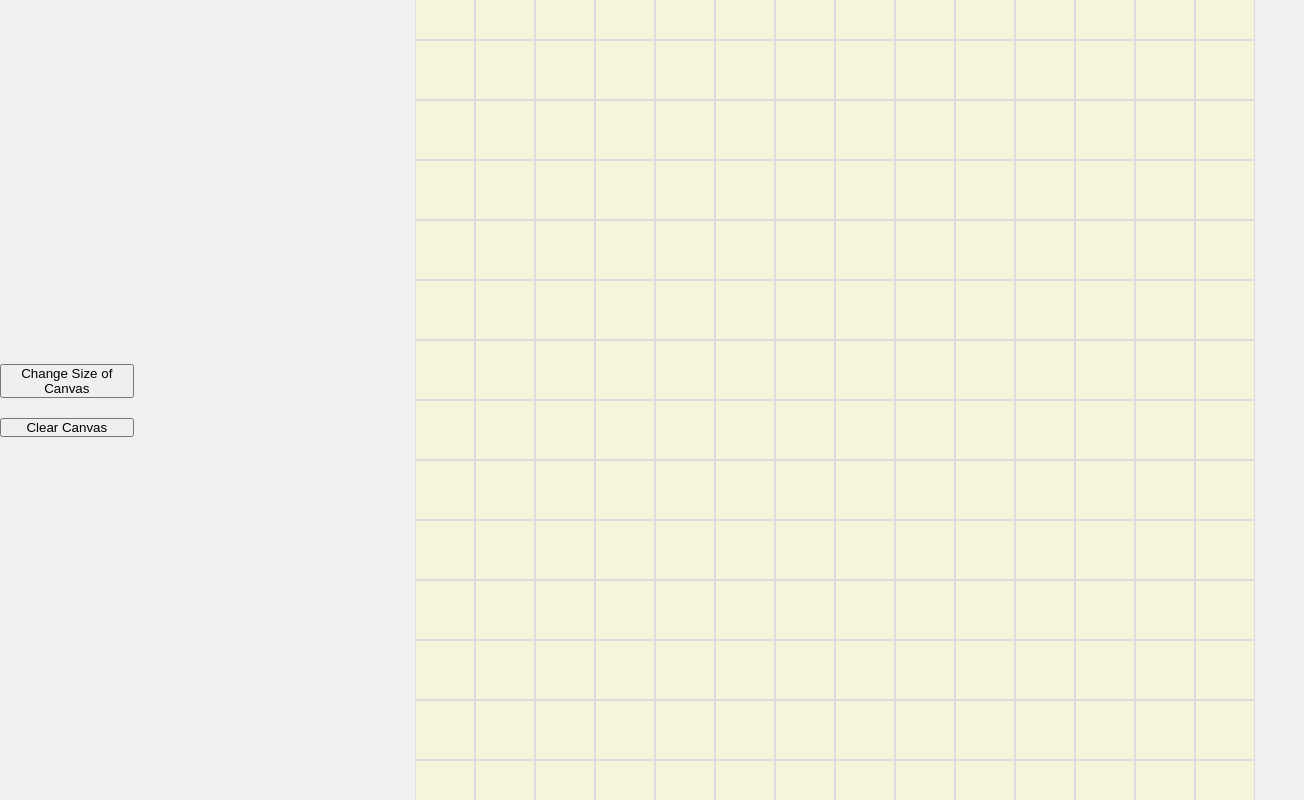
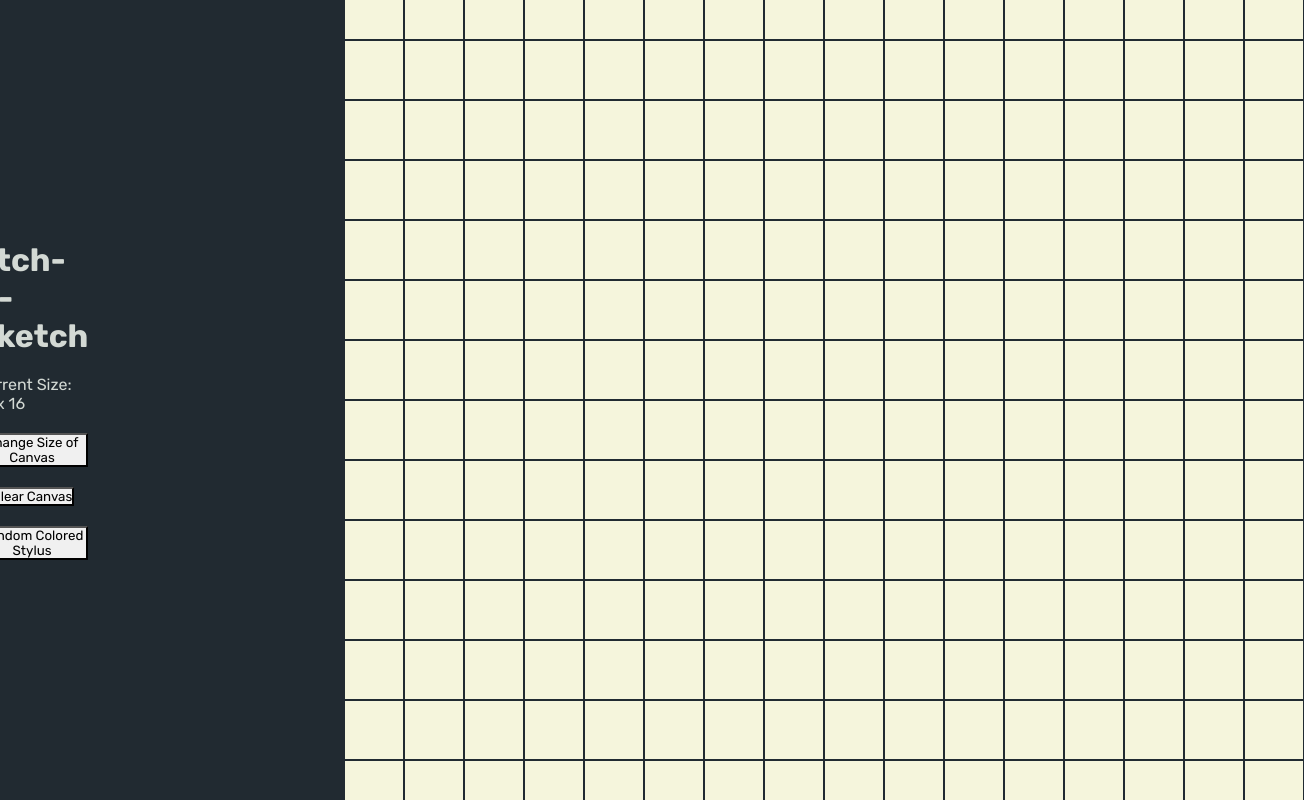
Before and after one commit to athervvidhate/etch-a-sketch, a plain HTML site: page index.html in a window 1280 px wide. Both pictures are taken after a click on the button "Clear Canvas". Shown: the top 800 px of the page, 1304 px wide, since content can reach past the window. Drawn offline with Linux system fonts and the light colour scheme.

Commit message:
added favicon and size label

```diff
--- a/index.html
+++ b/index.html
@@ -4,12 +4,18 @@
     <meta charset="UTF-8">
     <meta name="viewport" content="width=device-width, initial-scale=1.0">
     <title>Etch-A-Sketch</title>
+    <link rel="icon" type="image/x-icon" href="favicon.ico">
     <link rel="stylesheet" href="style.css">
-</head>
+    <link rel="preconnect" href="https://fonts.googleapis.com">
+    <link rel="preconnect" href="https://fonts.gstatic.com" crossorigin>
+    <link href="https://fonts.googleapis.com/css2?family=Rubik:ital,wght@0,300..900;1,300..900&display=swap" rel="stylesheet">
 <body>
     <div class="options">
-        <button id="change-size">Change Size of Canvas</button>
-        <button id="clear">Clear Canvas</button>
+        <h1>Etch-A-Sketch</h1>
+        <p id="size-label">Current Size: 16 x 16</p>
+        <button class ="button" id="change-size">Change Size of Canvas</button>
+        <button class ="button" id="clear">Clear Canvas</button>
+        <button class ="button" id="random">Random Colored Stylus</button>
     </div>
     <div class="container"></div>
 
--- a/script.js
+++ b/script.js
@@ -14,10 +14,14 @@ function createGrid(size) {
         });
     }
 }
+
 const body = document.querySelector("body");
 const container = document.querySelector(".container");
 const csButton = document.querySelector("#change-size");
 const clearButton = document.querySelector("#clear");
+const sizeLabel = document.querySelector("#size-label");
+const randomButton = document.querySelector("#random");
+let randomToggle = false;
 
 csButton.addEventListener("click", () => {
     let size = parseInt(prompt("What size would you like the canvas to be?"));
@@ -32,13 +36,28 @@ csButton.addEventListener("click", () => {
 
     container.innerHTML = "";
     createGrid(size);
+    sizeLabel.textContent = "Current Size: " + size + " x " + size;
 });
 
 clearButton.addEventListener("click", () => {
     const boxes = document.querySelectorAll(".grid-elem");
     boxes.forEach(box => {
         box.style.backgroundColor = "beige";
+    });
+});
 
+
+// removes anon function in addEventListener(), then replaces it
+randomButton.addEventListener("click", () => {
+    randomToggle = !randomToggle;
+    randomButton.classList.toggle("active");
+    const boxes = document.querySelectorAll(".grid-elem");
+    boxes.forEach(box => {
+        let newBox = box.cloneNode(true);
+        box.parentNode.replaceChild(newBox,box);
+        newBox.addEventListener("mouseover", () => {
+            newBox.style.backgroundColor = randomToggle ? '#' + Math.floor(Math.random() * 16777215).toString(16) : "black";
+        });
     });
 });
 
@@ -47,10 +66,9 @@ createGrid(16);
 /* TODO
     add ui
     add slider for canvas size
-    add size display ex: 64x64
-    rainbow color
+    add size display ex: 64x64 DONE
+    add random color stylus DONE
     background color changer
     pointer color changer
-    on clikc instead of hover?
-
+    on click instead of hover?
 */
--- a/style.css
+++ b/style.css
@@ -2,6 +2,7 @@
     box-sizing: border-box;
     margin: 0;
     padding: 0;
+    font-family:'Rubik', 'sans-serif';
 }
 
 body {
@@ -9,7 +10,8 @@ body {
     justify-content: center;
     align-items: center;
     height:100vh;
-    background-color: hsl(0, 0%, 94%);
+    background-color: #212A31;
+    color: #D3D9D4;
     gap:16em;
 }
 
@@ -20,17 +22,30 @@ body {
     align-items: center;
     width: 960px;
     height: 960px;
+    min-width: 960px;
 }
 
 .grid-elem {
     width:60px;
     height:60px;
-    background-color: beige;
-    border: 1px solid #ddd;
+    background-color: #D3D9D4;
+    border: 1px solid #212A31;
 }
 
 .options {
     display: flex;
     flex-direction: column;
+    justify-content: center;
+    align-items: center;
     gap: 20px;
 }
+
+.button.active {
+    background-color: #029af7;
+    color:whitesmoke;
+}
+
+.button {
+    background-color: #f0f0f0;
+    transition: background-color 0.3s ease;
+}
```
Also changed, not shown: favicon.ico (added).
